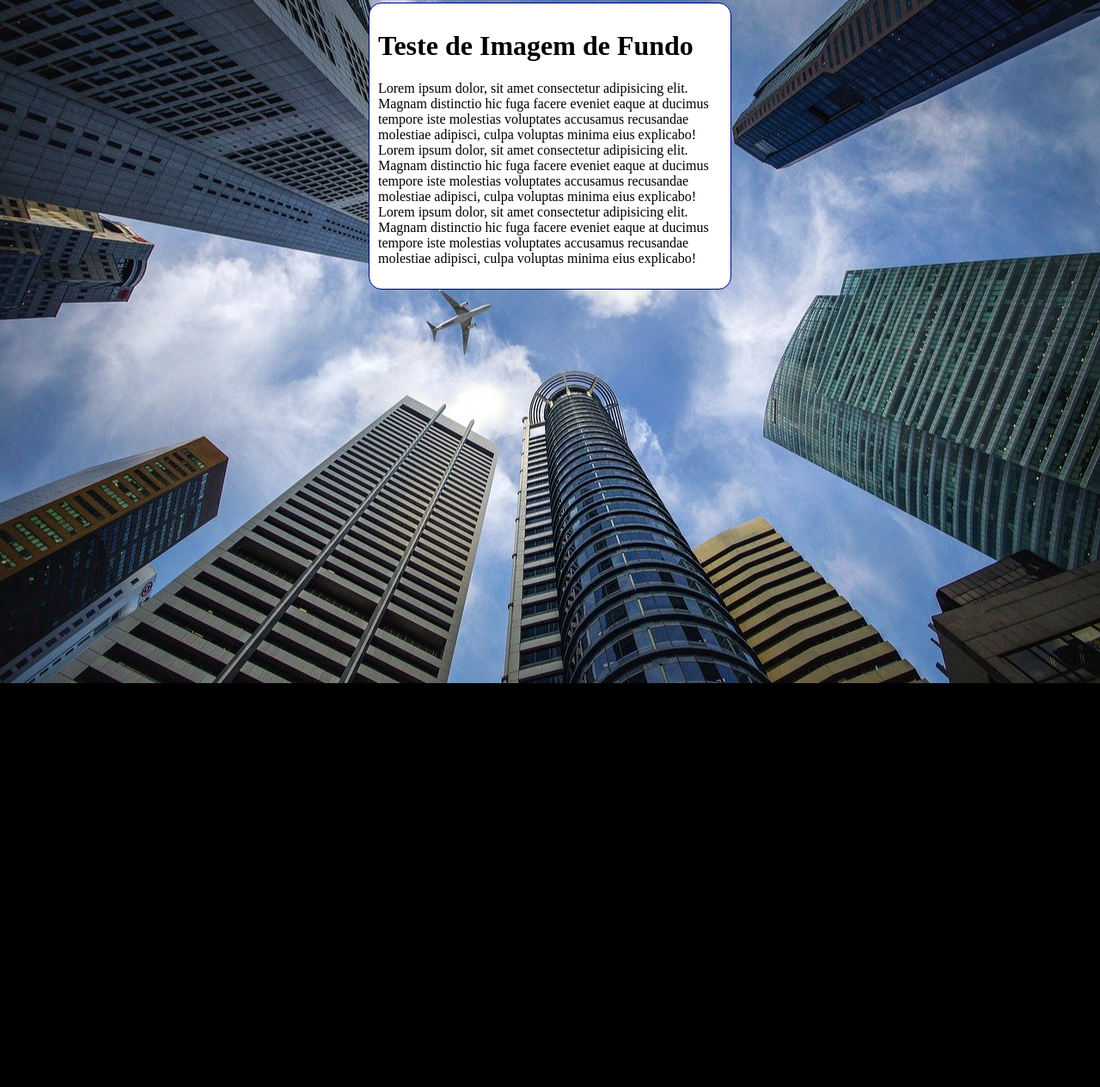
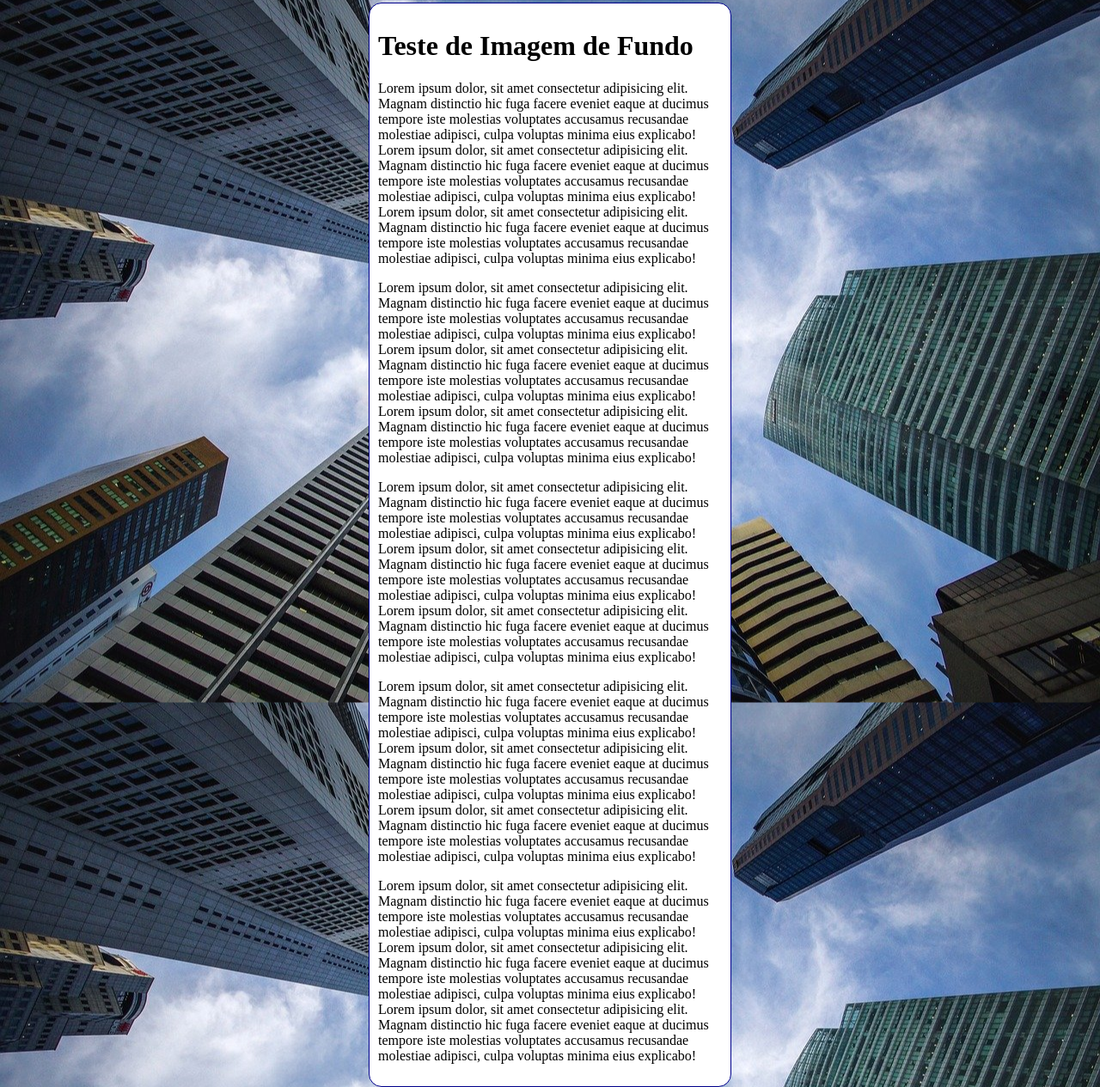
Before and after one commit to ronaldolandoo/html-css, a plain HTML site: page exercicios/ex022/fundo006.html in a window 1280 px wide. Shown: the part 5-1270 px from the top of the page at 86% size. Before the commit the page ends 800 px from the top, so only its background shows below. Drawn offline with Linux system fonts and the light colour scheme.

Commit message:
Update fundo006.html

```diff
--- a/exercicios/ex022/fundo006.html
+++ b/exercicios/ex022/fundo006.html
@@ -10,7 +10,7 @@
             background-color: black;
             background-image: url(imagens/wallpaper002.jpg);
             background-position: center center;
-            background-repeat: no-repeat;
+            background-repeat: repeat-y;
             background-size: cover;
         }
 
@@ -28,6 +28,11 @@
     <main>
         <h1>Teste de Imagem de Fundo</h1>
         <p>Lorem ipsum dolor, sit amet consectetur adipisicing elit. Magnam distinctio hic fuga facere eveniet eaque at ducimus tempore iste molestias voluptates accusamus recusandae molestiae adipisci, culpa voluptas minima eius explicabo! Lorem ipsum dolor, sit amet consectetur adipisicing elit. Magnam distinctio hic fuga facere eveniet eaque at ducimus tempore iste molestias voluptates accusamus recusandae molestiae adipisci, culpa voluptas minima eius explicabo! Lorem ipsum dolor, sit amet consectetur adipisicing elit. Magnam distinctio hic fuga facere eveniet eaque at ducimus tempore iste molestias voluptates accusamus recusandae molestiae adipisci, culpa voluptas minima eius explicabo!</p>
+        <p>Lorem ipsum dolor, sit amet consectetur adipisicing elit. Magnam distinctio hic fuga facere eveniet eaque at ducimus tempore iste molestias voluptates accusamus recusandae molestiae adipisci, culpa voluptas minima eius explicabo! Lorem ipsum dolor, sit amet consectetur adipisicing elit. Magnam distinctio hic fuga facere eveniet eaque at ducimus tempore iste molestias voluptates accusamus recusandae molestiae adipisci, culpa voluptas minima eius explicabo! Lorem ipsum dolor, sit amet consectetur adipisicing elit. Magnam distinctio hic fuga facere eveniet eaque at ducimus tempore iste molestias voluptates accusamus recusandae molestiae adipisci, culpa voluptas minima eius explicabo!</p>
+        <p>Lorem ipsum dolor, sit amet consectetur adipisicing elit. Magnam distinctio hic fuga facere eveniet eaque at ducimus tempore iste molestias voluptates accusamus recusandae molestiae adipisci, culpa voluptas minima eius explicabo! Lorem ipsum dolor, sit amet consectetur adipisicing elit. Magnam distinctio hic fuga facere eveniet eaque at ducimus tempore iste molestias voluptates accusamus recusandae molestiae adipisci, culpa voluptas minima eius explicabo! Lorem ipsum dolor, sit amet consectetur adipisicing elit. Magnam distinctio hic fuga facere eveniet eaque at ducimus tempore iste molestias voluptates accusamus recusandae molestiae adipisci, culpa voluptas minima eius explicabo!</p>
+        <p>Lorem ipsum dolor, sit amet consectetur adipisicing elit. Magnam distinctio hic fuga facere eveniet eaque at ducimus tempore iste molestias voluptates accusamus recusandae molestiae adipisci, culpa voluptas minima eius explicabo! Lorem ipsum dolor, sit amet consectetur adipisicing elit. Magnam distinctio hic fuga facere eveniet eaque at ducimus tempore iste molestias voluptates accusamus recusandae molestiae adipisci, culpa voluptas minima eius explicabo! Lorem ipsum dolor, sit amet consectetur adipisicing elit. Magnam distinctio hic fuga facere eveniet eaque at ducimus tempore iste molestias voluptates accusamus recusandae molestiae adipisci, culpa voluptas minima eius explicabo!</p>
+        <p>Lorem ipsum dolor, sit amet consectetur adipisicing elit. Magnam distinctio hic fuga facere eveniet eaque at ducimus tempore iste molestias voluptates accusamus recusandae molestiae adipisci, culpa voluptas minima eius explicabo! Lorem ipsum dolor, sit amet consectetur adipisicing elit. Magnam distinctio hic fuga facere eveniet eaque at ducimus tempore iste molestias voluptates accusamus recusandae molestiae adipisci, culpa voluptas minima eius explicabo! Lorem ipsum dolor, sit amet consectetur adipisicing elit. Magnam distinctio hic fuga facere eveniet eaque at ducimus tempore iste molestias voluptates accusamus recusandae molestiae adipisci, culpa voluptas minima eius explicabo!</p>
+
     </main>
 </body>
 </html>
```
